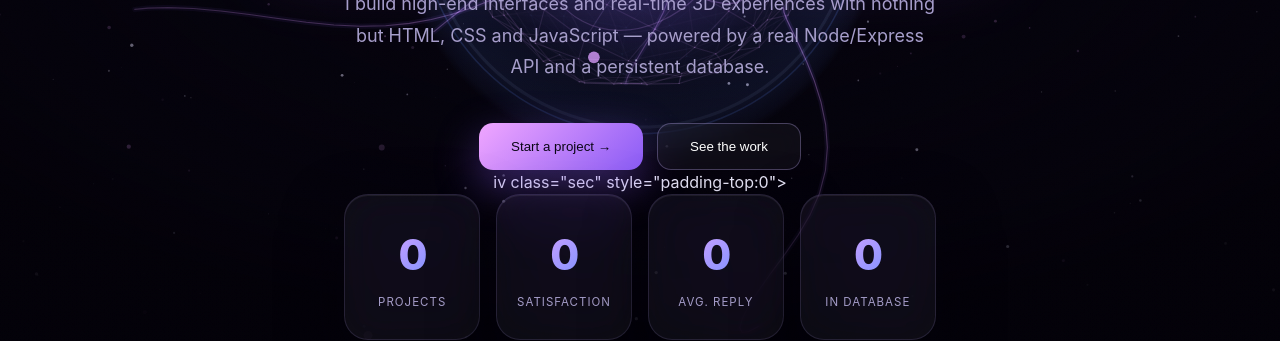
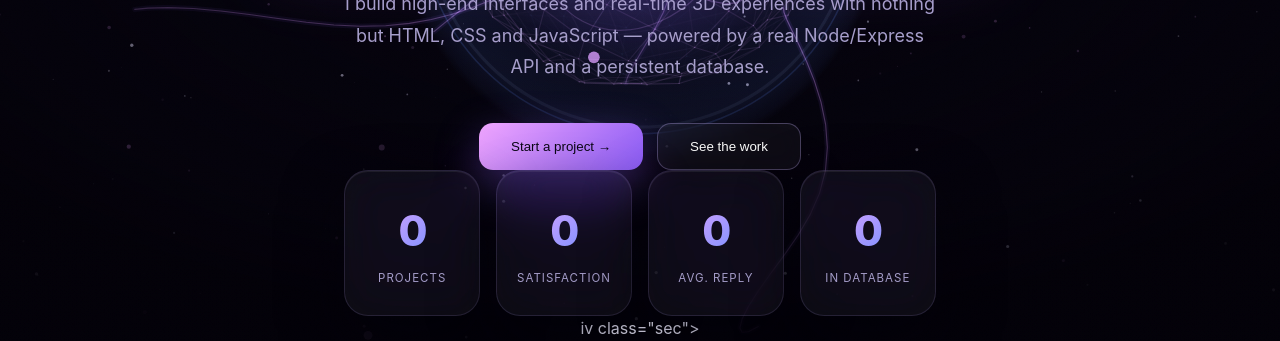
Before and after one commit to Mharryjs/mharryjs-3d-studio, a website: page index.html in a window 1280 px wide. Shown: the part 451-792 px from the top of the page. Drawn offline with Linux system fonts and the light colour scheme; no server answers; animation ran at ten frames a second.

Commit message:
Fix HTML structure by correcting div tags

```diff
--- a/index.html
+++ b/index.html
@@ -45,7 +45,7 @@
                  <div class="scr"><span></span>scroll</div>
                  <div>
 
-             iv class="sec" style="padding-top:0"><div class="g4" id="metrics"></div></div>
+             <div class="g4" id="metrics"></div></div>
 
              iv class="sec">
              <div class="sh"><div class="kk">Capabilities</div><h2 id="capT"></h2><p id="capS"></p></div>
```
